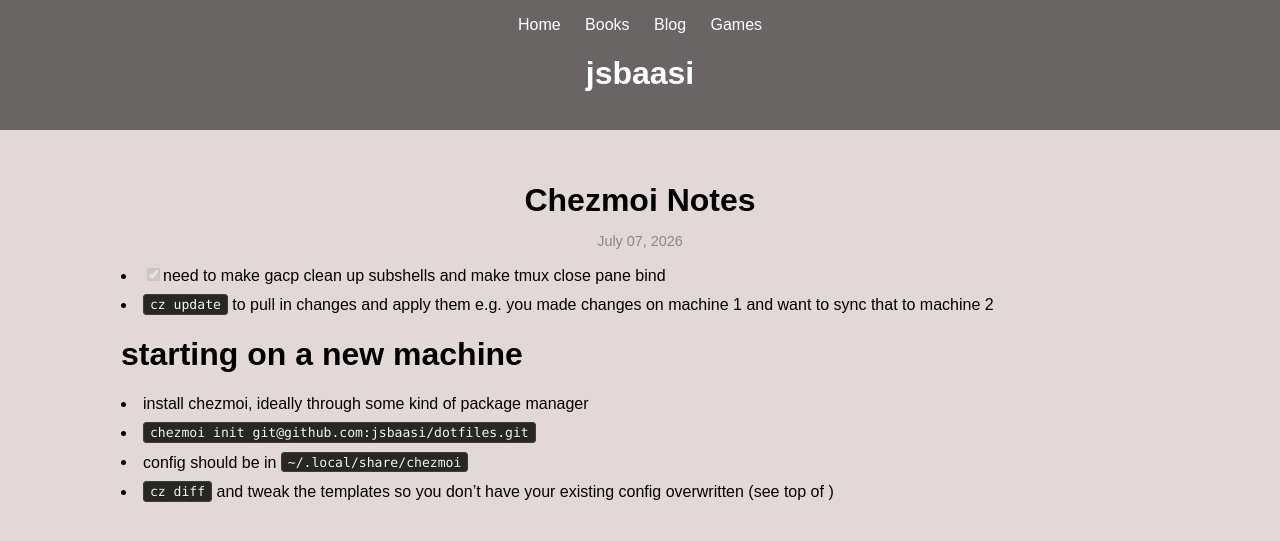
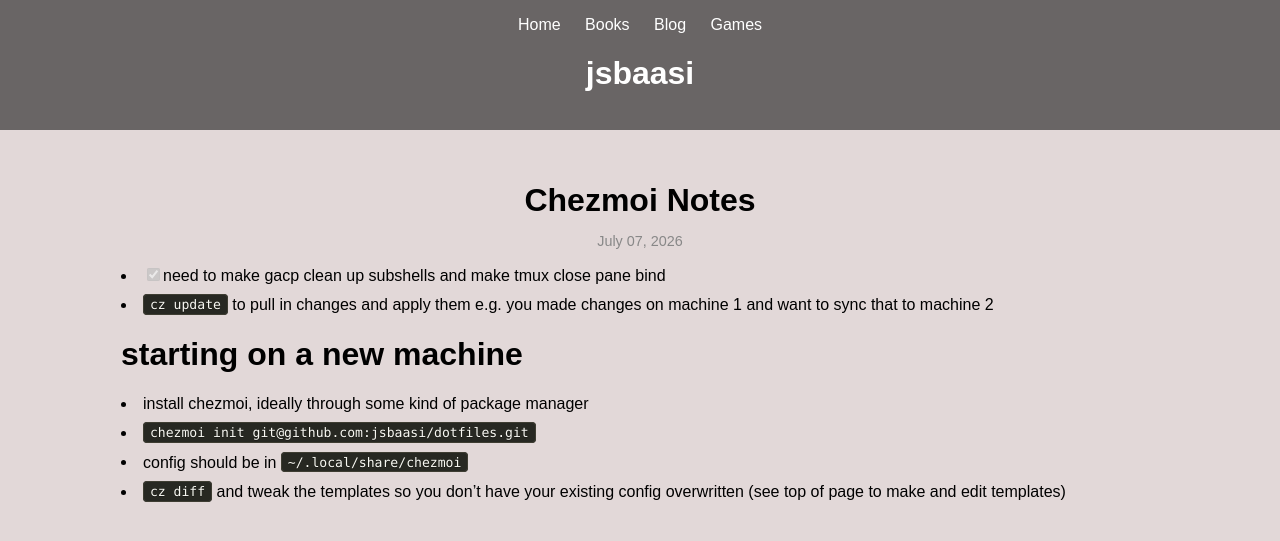
Before and after one commit to jsbaasi/jsbaasi.github.io, a Jekyll site: the page built from _posts/2026-07-07-chezmoi-notes.md, in a window 1280 px wide. Shown: the top 541 px of the page. Built offline with Jekyll 4.4.1, drawn with Linux system fonts in a browser that asks for light colours.

Commit message:
vault backup: 2026-08-26 11:54:20

```diff
--- a/_posts/2026-07-07-chezmoi-notes.md
+++ b/_posts/2026-07-07-chezmoi-notes.md
@@ -11,4 +11,4 @@
 - install chezmoi, ideally through some kind of package manager
 - `chezmoi init git@github.com:jsbaasi/dotfiles.git`
 - config should be in `~/.local/share/chezmoi`
-- `cz diff` and tweak the templates so you don't have your existing config overwritten (see top of )
+- `cz diff` and tweak the templates so you don't have your existing config overwritten (see top of page to make and edit templates)
```
